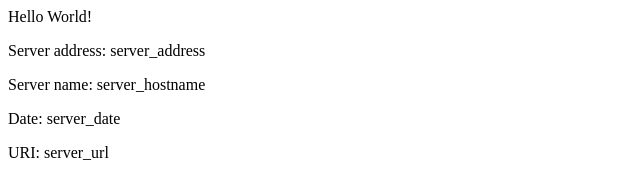
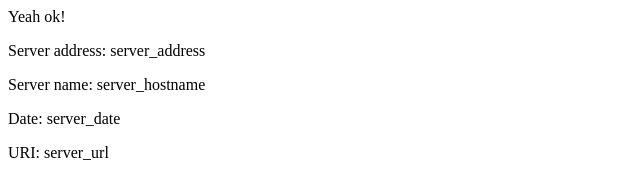
Before and after one commit to StephaneHe/eks-example, a plain HTML site: page src/index.html in a window 1280 px wide. Shown: the full height of the page, 0-640 px from the left. Drawn offline with Linux system fonts and the light colour scheme.

Commit message:
v2 Updating home page

```diff
--- a/src/index.html
+++ b/src/index.html
@@ -2,7 +2,7 @@
 <title>Hello World</title>
 </head>
 <div class="info">
-<h>Hello World!</h>
+<h>Yeah ok!</h>
 <p><span>Server&nbsp;address:</span> <span>server_address</span></p>
 <p><span>Server&nbsp;name:</span> <span>server_hostname</span></p>
 <p class="smaller"><span>Date:</span> <span>server_date</span></p>
```
